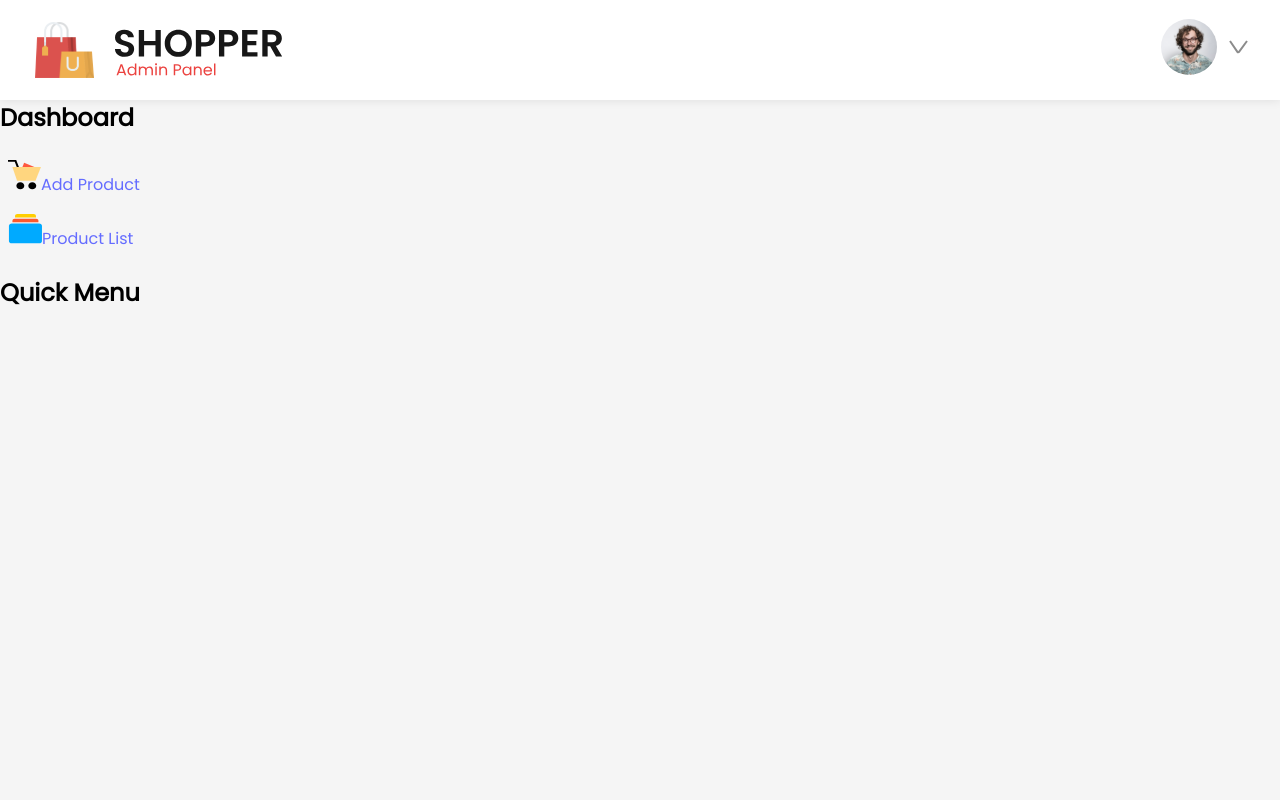
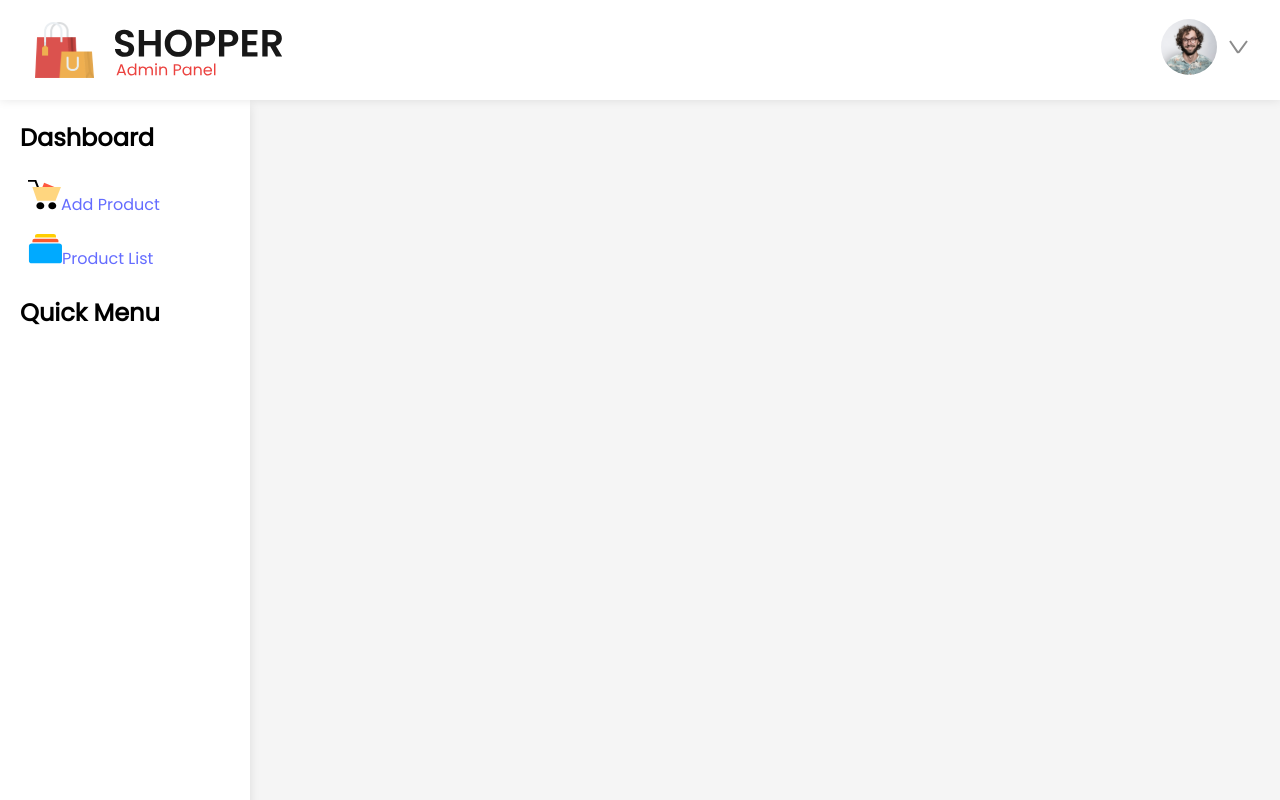
Before and after one commit to ArnaldoGonzalez81318/React-E-Commerce, a React (Vite) app in the folder admin/: page /product-list in a window 1280 px wide. Built offline with nearby package versions, Linux system fonts and the light colour scheme.

Commit message:
Update Sidebar.css

```diff
--- a/admin/src/Components/Sidebar/Sidebar.css
+++ b/admin/src/Components/Sidebar/Sidebar.css
@@ -0,0 +1,99 @@
+.sidebar {
+  height: 100%;
+  display: flex;
+  flex-direction: column;
+  justify-content: space-between;
+  gap: 20px;
+  background-color: #fff;
+  padding: 20px;
+  box-shadow: 0px 5px 10px rgba(0, 0, 0, 0.1);
+  z-index: 100;
+  position: fixed;
+  top: 100px;
+  left: 0;
+  width: 100%;
+  max-width: 250px;
+  transition: all 0.3s;
+}
+
+.sidebar-wrapper {
+  display: flex;
+  flex-direction: column;
+  gap: 20px;
+}
+
+.sidebar-menu {
+  display: flex;
+  flex-direction: column;
+  gap: 10px;
+}
+
+.sidebar-title {
+  font-size: 1.2rem;
+  font-weight: 600;
+  color: #000;
+}
+
+.sidebar-list {
+  list-style: none;
+  padding: 0;
+  margin: 0;
+}
+
+.link {
+  text-decoration: none;
+  color: #646cff;
+}
+
+.sidebar-list-item {
+  display: flex;
+  align-items: center;
+  gap: 10px;
+  margin: 10px 0;
+  padding: 10px;
+  border-radius: 5px;
+  background-color: #f5f5f5;
+  cursor: pointer;
+  transition: all 0.3s;
+}
+
+.sidebar-list-item:hover {
+  background-color: #e0e0e0;
+}
+
+.sidebar-list-item-icon {
+  width: 20px;
+  height: 20px;
+}
+
+.sidebar-list-item-text {
+  font-size: 1rem;
+}
+
+@media screen and (max-width: 768px) {
+  .sidebar {
+    top: 100px;
+    width: 100%;
+    max-width: 100%;
+    gap: 10px;
+    padding: 10px;
+  }
+
+  .sidebar-title {
+    display: none;
+  }
+
+  .sidebar-list-item-text {
+    display: none;
+  }
+
+  .sidebar-list-item {
+    justify-content: center;
+    padding: 10px 0;
+  }
+
+  .sidebar-list-item-icon {
+    width: 30px;
+    height: 30px;
+  }
+}
```
